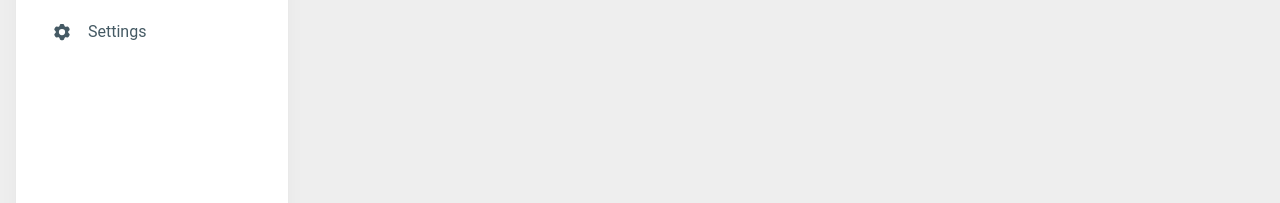
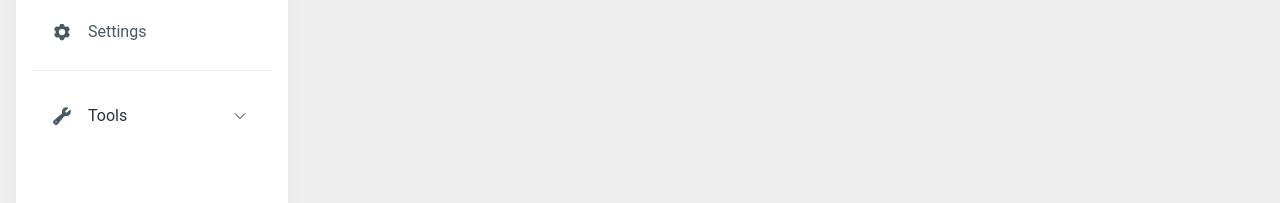
Before and after one commit to lisaspencer1997/FitnessFusionPlan, a React (Vite) app: page / in a window 1280 px wide. Shown: the part 228-431 px from the top of the page. Built offline with nearby package versions, Linux system fonts and the light colour scheme.

Commit message:
Added Tools folder, need to link WaterCounter component

```diff
--- a/src/components/Sidebar.jsx
+++ b/src/components/Sidebar.jsx
@@ -1,19 +1,38 @@
-import React from "react";
+import React, { useState } from "react";
 import {
   Card,
   Typography,
   List,
   ListItem,
+  Accordion,
+  AccordionHeader,
+  AccordionBody,
   ListItemPrefix,
+  ButtonGroup,
+  Button,
 } from "@material-tailwind/react";
 import {
   NewspaperIcon,
   CalendarDaysIcon,
   Cog6ToothIcon,
+  ChevronDownIcon,
+  MusicalNoteIcon,
+  CheckIcon,
+  WrenchIcon,
+  PlusCircleIcon,
+  MinusCircleIcon,
 } from "@heroicons/react/24/solid";
 import { NavLink } from 'react-router-dom';
+import WaterCounter from './WaterCounter'
 
 const Sidebar = () => {
+
+  const [open, setOpen] = useState(0);
+
+  const handleOpen = (value) => {
+    setOpen(open === value ? 0 : value);
+  };
+
   return (
     <Card className="h-[calc(100vh-2rem)] w-full p-4 shadow-xl shadow-blue-gray-900/5">
       <div className="mb-2 p-4">
@@ -42,6 +61,50 @@ const Sidebar = () => {
           <NavLink to="/settings" end>Settings</NavLink>
         </ListItem>
       </List>
+      <hr className="my-2 border-blue-gray-50" />
+      <Accordion
+        open={open === 2}
+        icon={
+          <ChevronDownIcon
+            strokeWidth={2.5}
+            className={`mx-auto h-4 w-4 transition-transform ${open === 2 ? "rotate-180" : ""}`}
+          />
+        }
+      >
+        <ListItem className="ps-2" selected={open === 2}>
+          <AccordionHeader onClick={() => handleOpen(2)} className="border-b-0 p-3">
+            <ListItemPrefix>
+              <WrenchIcon className="h-5 w-5" />
+            </ListItemPrefix>
+            <Typography color="blue-gray" className="mr-auto font-normal">
+              Tools
+            </Typography>
+          </AccordionHeader>
+        </ListItem>
+        <AccordionBody className="py-1">
+          <List className="p-0">
+            <ListItem className="flex flex-col" ripple={false}>
+              <div className="flex flex-row me-auto">
+                <ListItemPrefix>
+                  <CheckIcon strokeWidth={3} className="h-3 w-5" />
+                </ListItemPrefix>
+                Water Counter
+              </div>
+                <ButtonGroup fullWidth={true} className='mt-3'>
+                  <Button><MinusCircleIcon /></Button>
+                  <Button disabled={true}>600 ml</Button>
+                  <Button><PlusCircleIcon /></Button>
+                </ButtonGroup>
+            </ListItem>
+            <ListItem>
+              <ListItemPrefix>
+                <MusicalNoteIcon strokeWidth={3} className="h-3 w-5" />
+              </ListItemPrefix>
+              Music Playlist
+            </ListItem>
+          </List>
+        </AccordionBody>
+      </Accordion>
     </Card>
   );
 }
```
